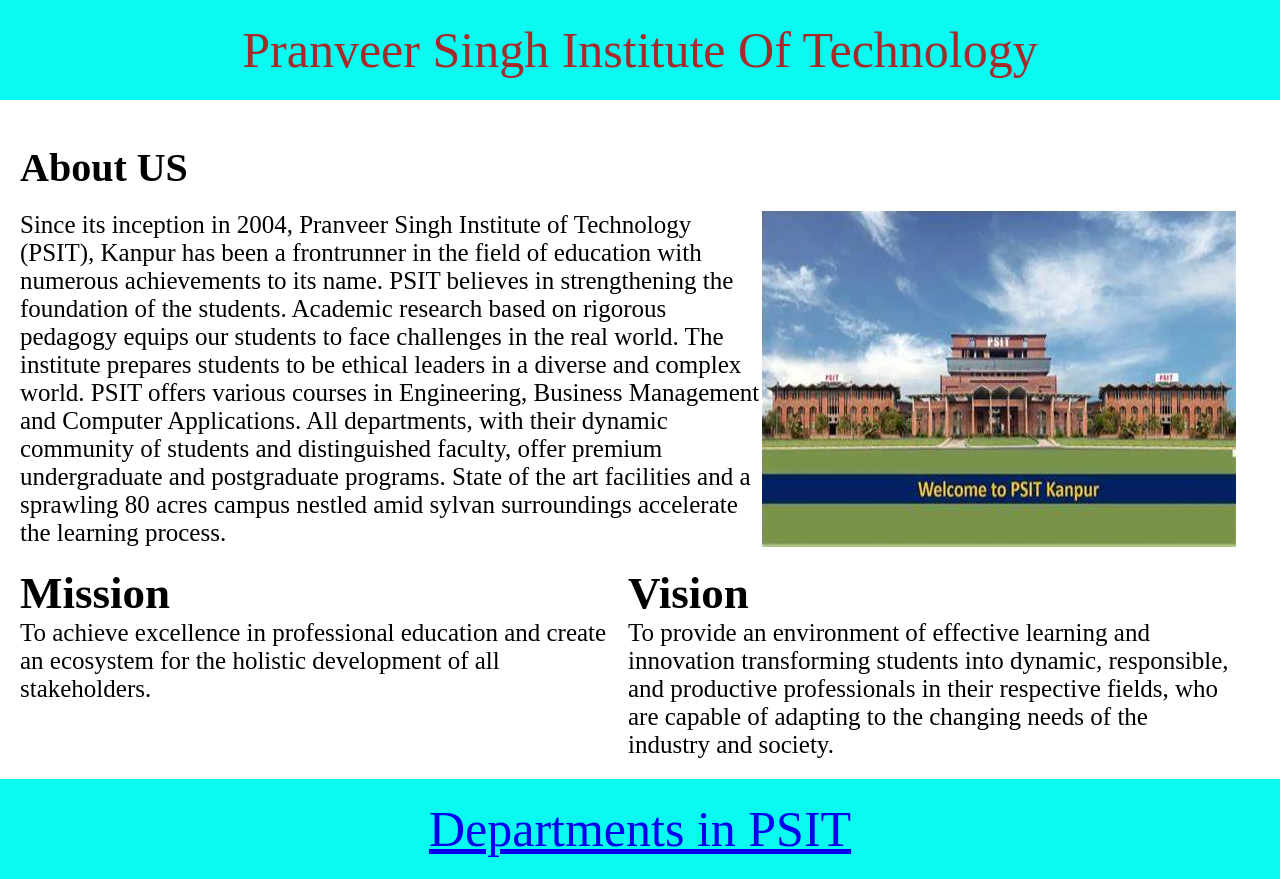
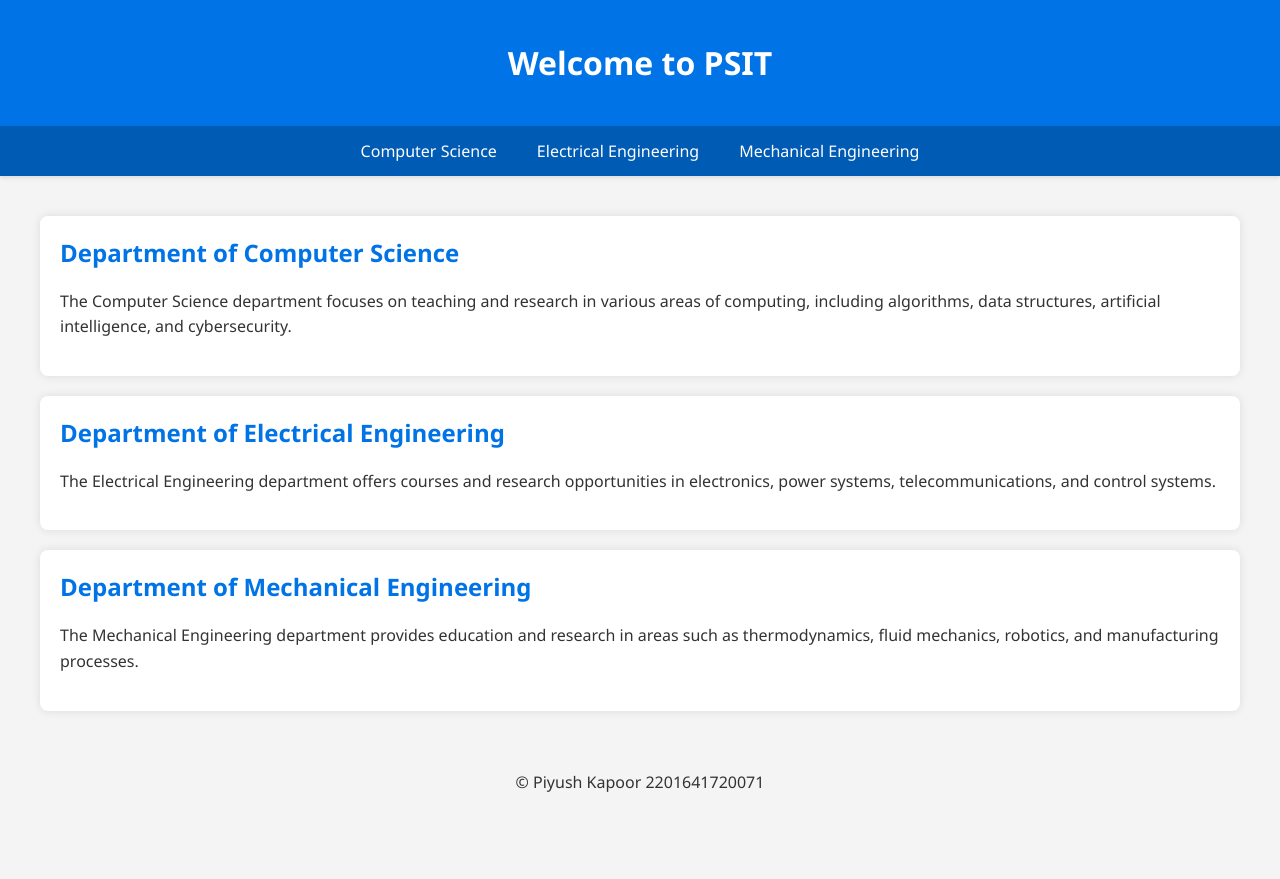
Before and after one commit to PiyushKapoor-14012003/Web-Technology-Lab, a plain HTML site: page 3rd-Year/Experiment 1/index.html in a window 1280 px wide. After the commit the page ends 809 px from the top, so only its background shows below. Drawn offline with Linux system fonts and the light colour scheme.

Commit message:
modified:   3rd-Year/Experiment 1/index.html

```diff
--- a/3rd-Year/Experiment 1/index.html
+++ b/3rd-Year/Experiment 1/index.html
@@ -3,50 +3,89 @@
 <head>
     <meta charset="UTF-8">
     <meta name="viewport" content="width=device-width, initial-scale=1.0">
-    <title>Pranveer Singh Institute Of Technology | PSIT Departments</title>
-    <link rel="stylesheet" href="style.css">
+    <title>Pranveer Singh Institute of Technology</title>
+
+    <style>
+        body {
+            font-family: 'Segoe UI', Tahoma, Geneva, Verdana, sans-serif;
+            margin: 0;
+            padding: 0;
+            background-color: #f4f4f4;
+            color: #333;
+        }
+        header {
+            background-color: #0073e6;
+            color: #fff;
+            padding: 20px 0;
+            text-align: center;
+            box-shadow: 0 2px 4px rgba(0, 0, 0, 0.1);
+        }
+        nav {
+            display: flex;
+            justify-content: center;
+            background-color: #005bb5;
+            box-shadow: 0 2px 4px rgba(0, 0, 0, 0.1);
+        }
+        nav a {
+            color: #fff;
+            padding: 14px 20px;
+            text-decoration: none;
+            text-align: center;
+            transition: background-color 0.3s;
+        }
+        nav a:hover {
+            background-color: #004494;
+        }
+        .container {
+            padding: 20px;
+            max-width: 1200px;
+            margin: 0 auto;
+        }
+        .department {
+            background-color: #fff;
+            margin: 20px 0;
+            padding: 20px;
+            border-radius: 8px;
+            box-shadow: 0 0 10px rgba(0, 0, 0, 0.1);
+            transition: transform 0.3s;
+        }
+        .department:hover {
+            transform: translateY(-5px);
+        }
+        .department h2 {
+            margin-top: 0;
+            color: #0073e6;
+        }
+        .department p {
+            line-height: 1.6;
+        }
+    </style>
 </head>
 <body>
-    <div class="header" >
-        <p>Pranveer Singh Institute Of Technology</p>
+    <header>
+        <h1>Welcome to PSIT</h1>
+    </header>
+    <nav>
+        <a href="#cs">Computer Science</a>
+        <a href="#ee">Electrical Engineering</a>
+        <a href="#me">Mechanical Engineering</a>
+    </nav>
+    <div class="container">
+        <section id="cs" class="department">
+            <h2>Department of Computer Science</h2>
+            <p>The Computer Science department focuses on teaching and research in various areas of computing, including algorithms, data structures, artificial intelligence, and cybersecurity.</p>
+        </section>
+        <section id="ee" class="department">
+            <h2>Department of Electrical Engineering</h2>
+            <p>The Electrical Engineering department offers courses and research opportunities in electronics, power systems, telecommunications, and control systems.</p>
+        </section>
+        <section id="me" class="department">
+            <h2>Department of Mechanical Engineering</h2>
+            <p>The Mechanical Engineering department provides education and research in areas such as thermodynamics, fluid mechanics, robotics, and manufacturing processes.</p>
+        </section>
     </div>
-    <marquee behavior="scroll" direction="left" width="95%" height="20px">Google | Amazon | Flipkart | infosys | HP | Microsoft | </marquee>
-    <h1 class="head-about">About US</h1>
-    <div class="about">
-        <p>
-            Since its inception in 2004, Pranveer Singh Institute of Technology (PSIT),
-            Kanpur has been a frontrunner in the field of education with numerous achievements to its name.
-            PSIT believes in strengthening the foundation of the students.
-            Academic research based on rigorous pedagogy equips our students to face challenges in the real world.
-            The institute prepares students to be ethical leaders in a diverse and complex world.
-            PSIT offers various courses in Engineering, Business Management and Computer Applications.
-            All departments, with their dynamic community of students and distinguished faculty,
-            offer premium undergraduate and postgraduate programs.
-            State of the art facilities and a sprawling 80 acres campus nestled amid sylvan surroundings
-            accelerate the learning process.
-        </p>
-        <img src="OIP.jpg" alt="college">
-    </div>
-
-    <div class="mv">
-        <div>
-            <h2>Mission</h2>
-            <p>
-                To achieve excellence in professional education and create an ecosystem for the holistic development of all stakeholders.
-            </p>
-        </div>
-        <div>
-            <h2>Vision</h2>
-            <p>
-                To provide an environment of effective learning and innovation transforming students into dynamic, responsible,
-                and productive professionals in their respective fields, who are capable of adapting to the changing needs of the industry and society.
-            </p>
-        </div>
-    </div>
-    <div class="base">
-        <p> <a href="departments.html">Departments in PSIT</a></p>
-    </div>
-
-
+    <footer style="text-align: center; margin-top: 20px;">
+        <p>&copy; Piyush Kapoor 2201641720071 </p>
+    </footer>
 </body>
 </html>
```
